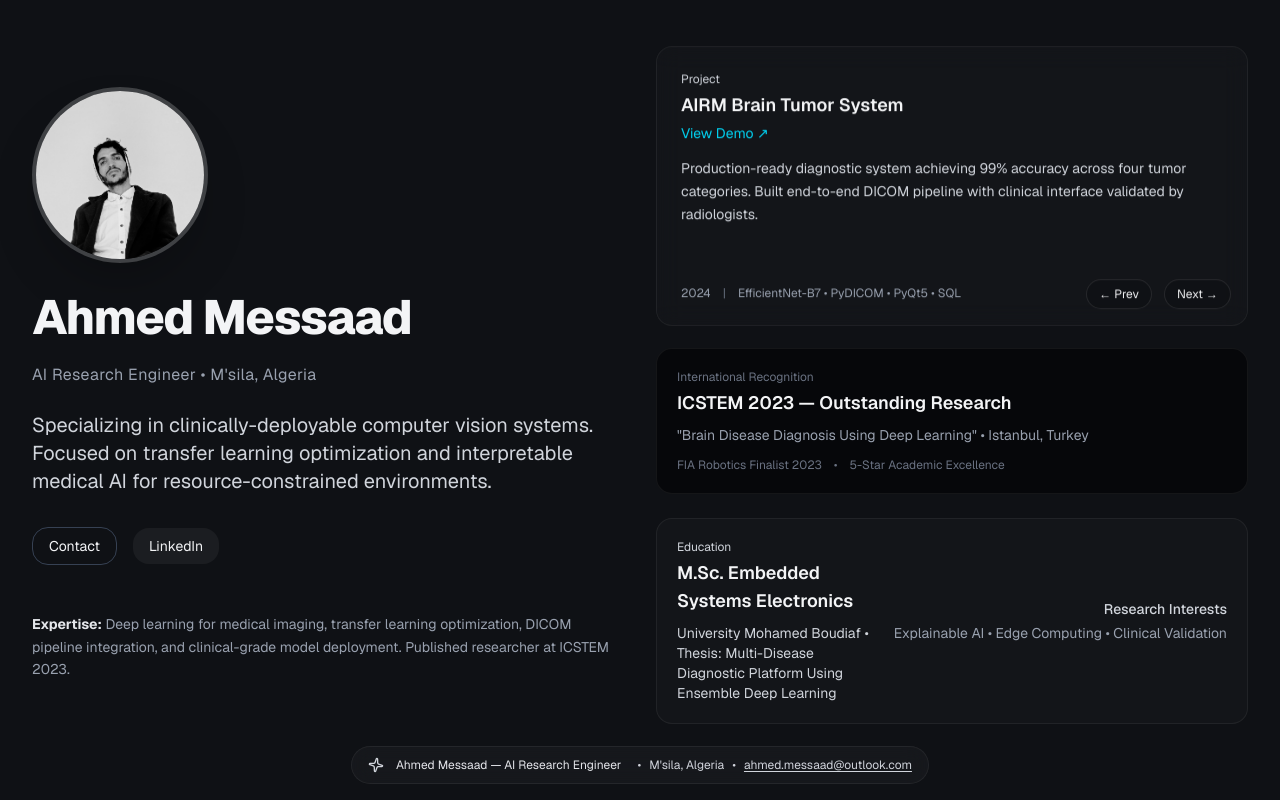
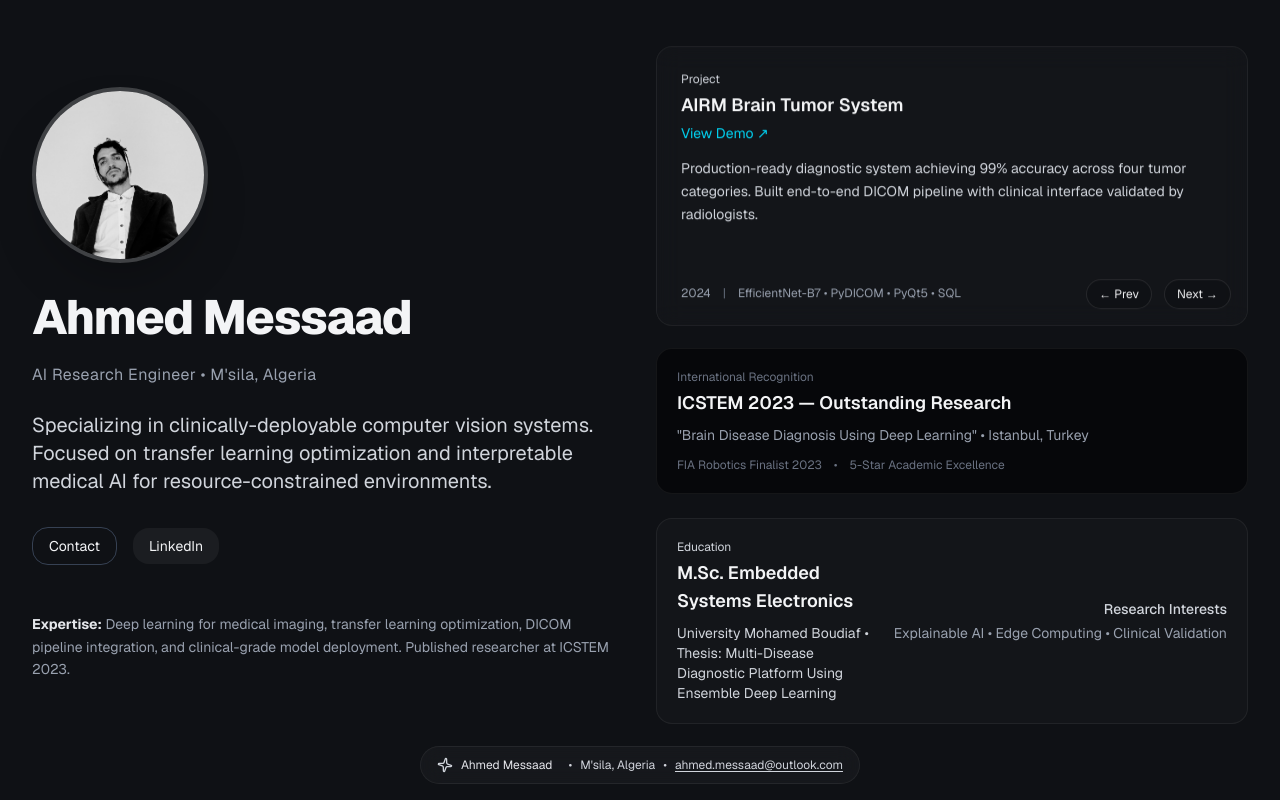
Before and after one commit to RYANX9/ahmedmessaad, a Next.js app: page / in a window 1280 px wide. Built offline with nearby package versions, Linux system fonts and the light colour scheme.

Commit message:
Update page.tsx

```diff
--- a/app/page.tsx
+++ b/app/page.tsx
@@ -368,18 +368,18 @@ export default function Page() {
           initial={{ y: 100, opacity: 0 }}
           animate={{ y: 0, opacity: 1 }}
           transition={{ delay: 1, type: "spring", stiffness: 60, damping: 15 }}
-          className={`flex flex-col sm:flex-row items-center justify-center gap-2 sm:gap-4 bg-white/3 border border-white/6 rounded-full px-4 py-2.5 backdrop-blur-md text-xs md:text-sm mx-auto w-fit cursor-pointer`}
+          className="flex flex-col sm:flex-row items-center justify-center gap-2 sm:gap-4 bg-white/3 border border-white/6 rounded-full px-4 py-2.5 backdrop-blur-md text-xs md:text-sm mx-auto w-fit cursor-pointer"
           onClick={toggleFooter}
         >
-          {/* Always visible content */}
-          <div className="flex items-center gap-2 md:gap-3">
+          {/* Always visible content (mobile & desktop) */}
+          <div className="flex items-center gap-2">
             <motion.div
               animate={{ rotate: [0, 360] }}
               transition={{ duration: 20, repeat: Infinity, ease: "linear" }}
             >
-              <Sparkle className="w-4 h-4 text-gray-300 hidden sm:block" />
+              <Sparkle className="w-4 h-4 text-gray-300" />
             </motion.div>
-            <span className="text-xs text-gray-200">Ahmed Messaad — AI Research Engineer</span>
+            <span className="text-xs text-gray-200">Ahmed Messaad</span>
           </div>
 
           {/* Desktop only */}
@@ -417,7 +417,6 @@ export default function Page() {
               </motion.div>
             )}
           </AnimatePresence>
-
         </motion.div>
       </div>
     </main>
```
